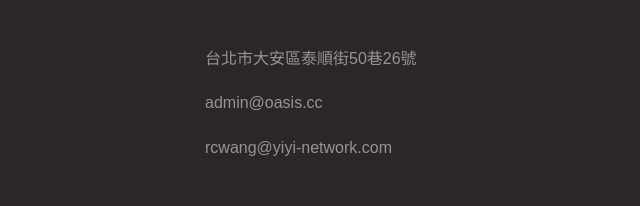
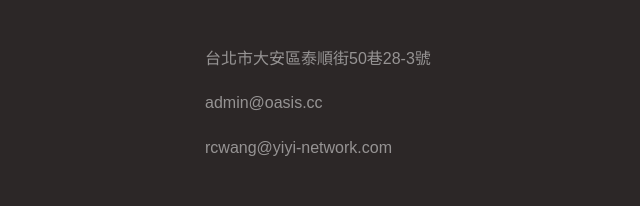
Before and after one commit to oasis-club/oasis-club.github.io, a plain HTML site: page index.html in a window 1280 px wide. Shown: the part 4017-4223 px from the top of the page, 640-1280 px from the left. Drawn offline with nearby package versions, Linux system fonts and the light colour scheme; some packages are replaced by stand-ins of ours; no server answers; files whose address does not match are found by name; a web font is replaced by a local one.

Commit message:
修正地址

```diff
--- a/index.html
+++ b/index.html
@@ -754,7 +754,7 @@
              <div class="ftco-footer-widget mb-4">
               <h2 class="ftco-heading-2">聯絡資訊</h2>
               <ul class="list-unstyled">
-                <li><a href="https://www.google.com.tw/maps/place/106台北市大安區泰順街50巷26號/" class="py-2 d-block">台北市大安區泰順街50巷26號</a></li>
+                <li><a href="https://www.google.com.tw/maps/place/106台北市大安區泰順街50巷28-3號/" class="py-2 d-block">台北市大安區泰順街50巷28-3號</a></li>
                 <li><a href="mailto://admin@oasis.cc" class="py-2 d-block">admin@oasis.cc</a></li>
                 <li><a href="mailto://rcwang@yiyi-network.com" class="py-2 d-block">rcwang@yiyi-network.com</a></li>
               </ul>
```
